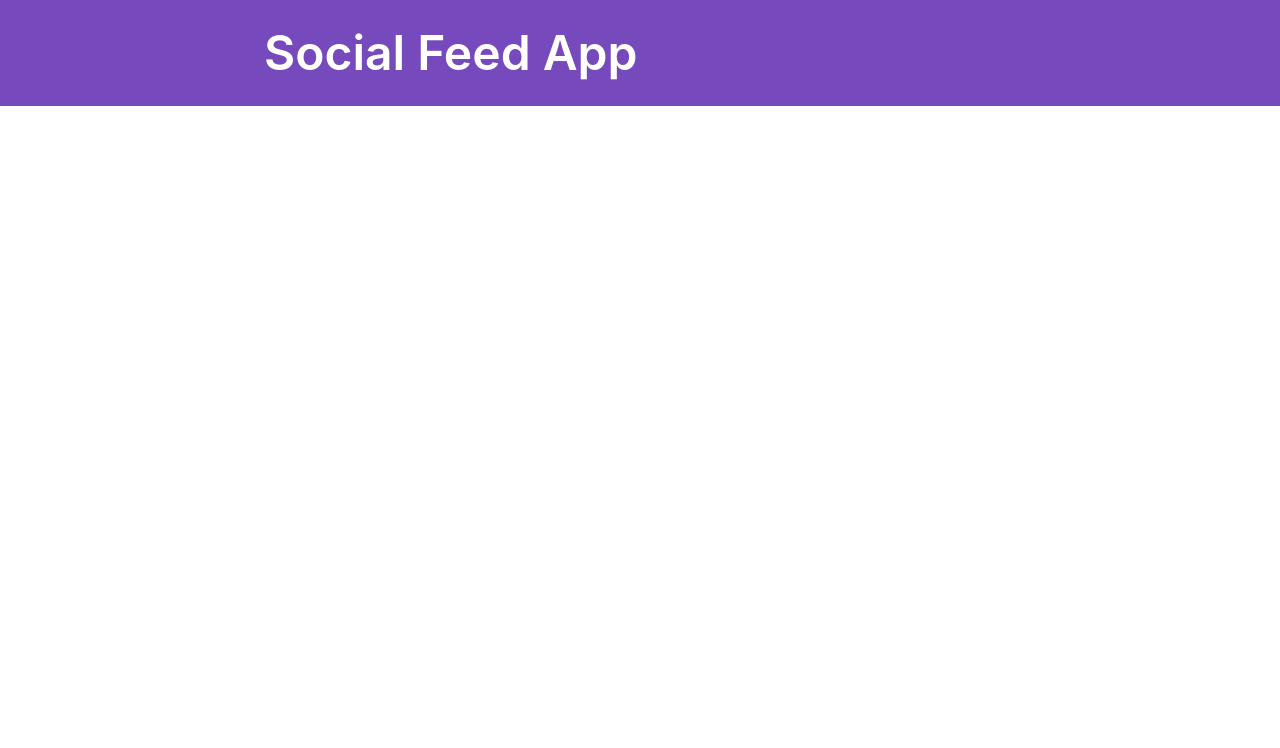
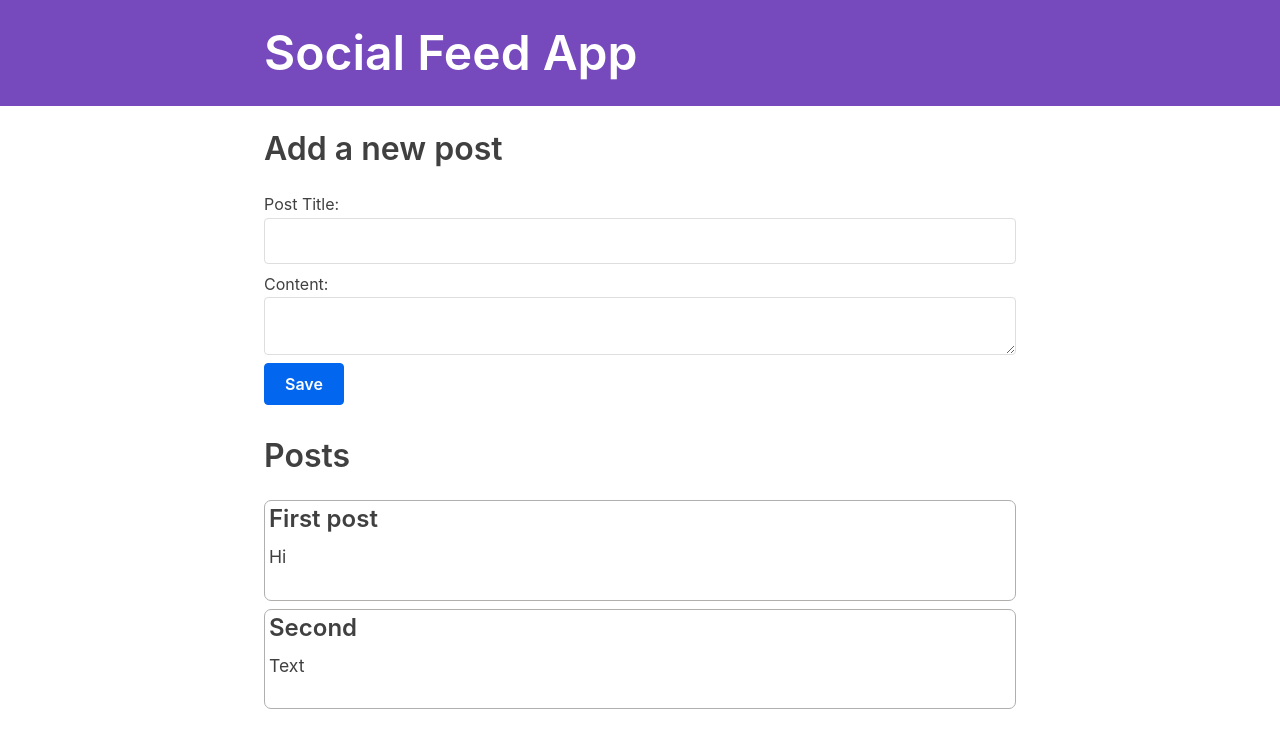
Before and after one commit to czodiac/social-media-feed, a React (Create React App) app: page / in a window 1280 px wide. Shown: the top 748 px of the page. Built offline with nearby package versions, Linux system fonts and the light colour scheme; what @mswjs/data, mock-socket, txtgen would draw is missing.

Commit message:
Revert "Add<svg> tag is to supress "This tab <> is unrecognized in this browser" warning in console."
This reverts commit 78cc15136bf9941c0fd4468e999a4afdcdfbe8ff.

```diff
--- a/src/App.js
+++ b/src/App.js
@@ -14,7 +14,6 @@ function App() {
   return (
     <Router>
       <Navbar />
-      <svg> {/* <svg> tag is to supress "This tab <> is unrecognized in this browser" warning in console. */}
       <div className="App">
         <Switch>
           <Route
@@ -30,7 +29,6 @@ function App() {
           <Redirect to="/" />
         </Switch>
       </div>
-      </svg>
     </Router>
   )
 }
```
Lines whose indentation alone changed are shown as unchanged.
